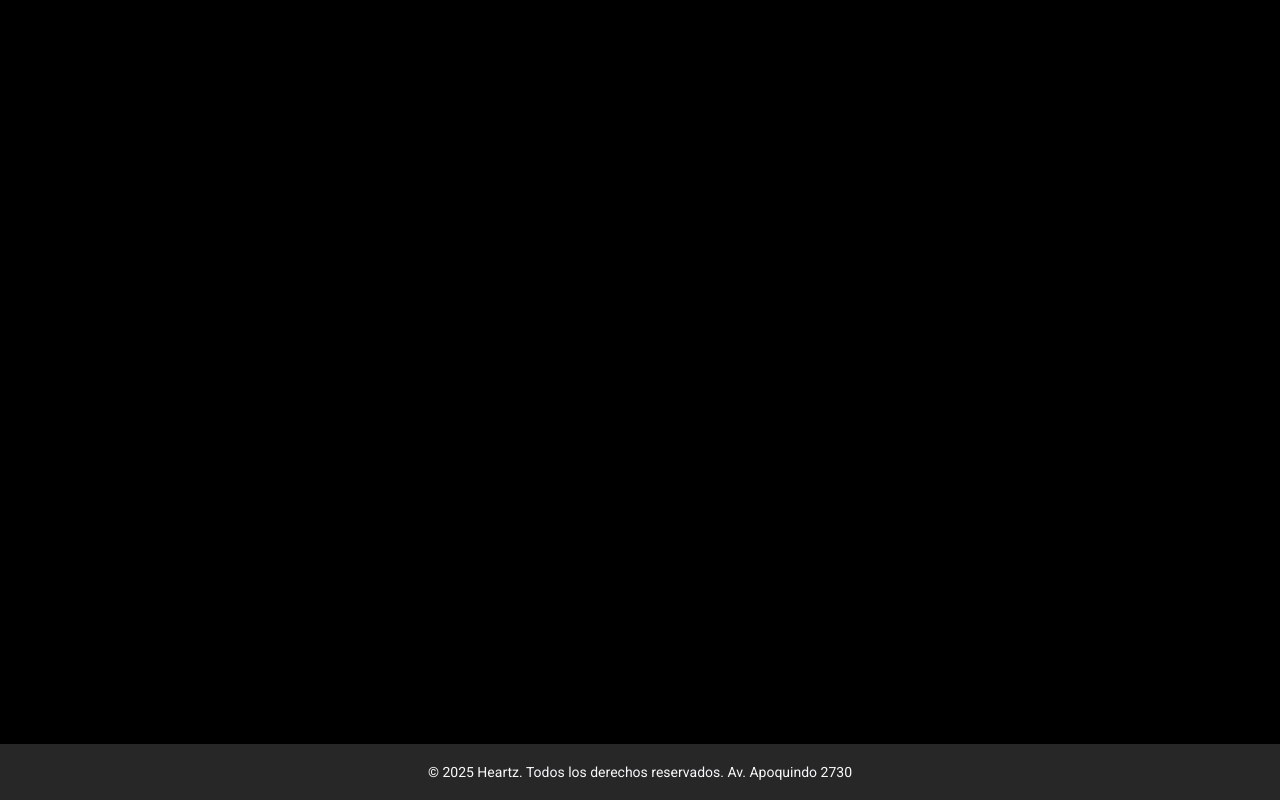
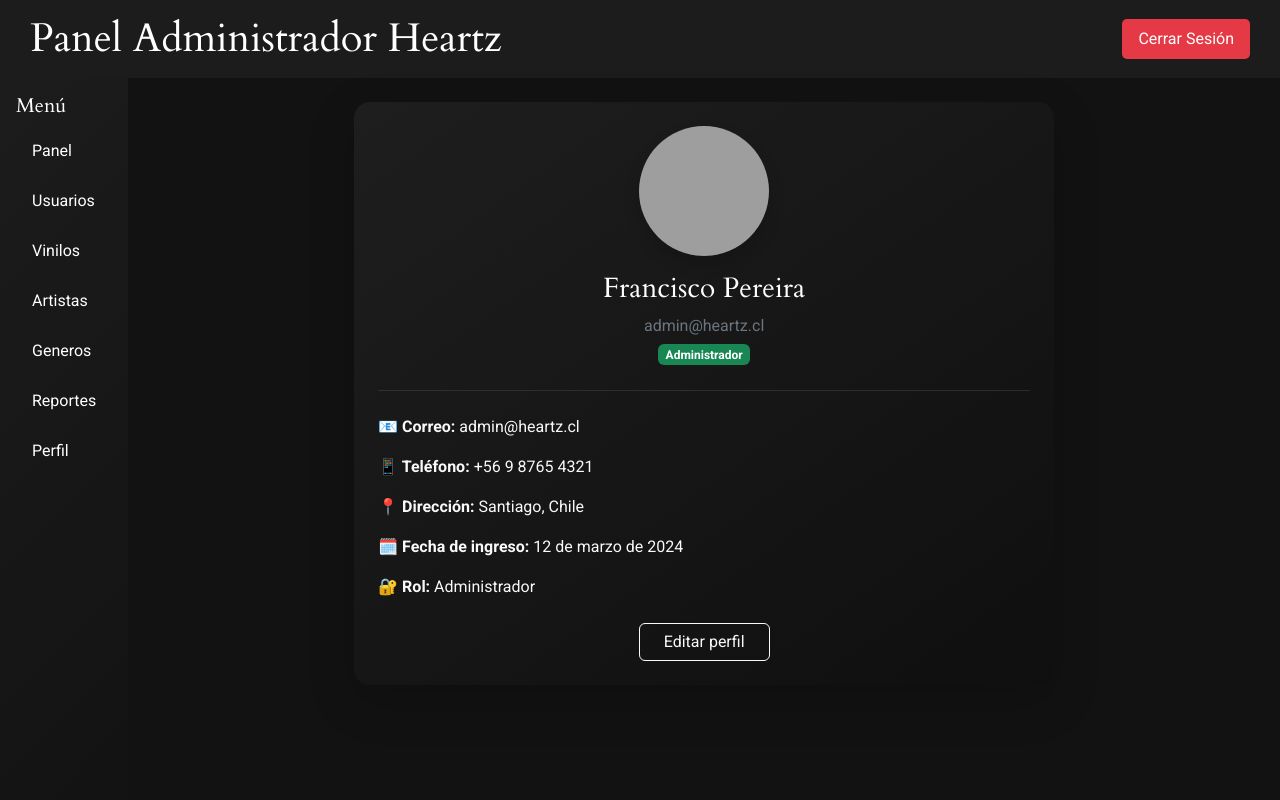
Before and after one commit to Bvnddit/heartz-web, a React (Vite) app: page /heartz-web/admin-perfil in a window 1280 px wide. Shown: the top 800 px of the page. Built offline with nearby package versions, Linux system fonts and the light colour scheme; grey boxes are pictures that could not be loaded.

Commit message:
Creacion AdminPerfil

```diff
--- a/src/App.jsx
+++ b/src/App.jsx
@@ -19,6 +19,7 @@ import AdminGeneros from "./pages/AdminGeneros";
 import Carrito from "./pages/Carrito";
 import Compra from "./pages/Compra.jsx";
 import Compraok from "./pages/Compra-ok.jsx";
+import AdminPerfil from "./pages/AdminPerfil.jsx";
 
 function AppContent() {
   const location = useLocation();
@@ -50,6 +51,7 @@ function AppContent() {
           <Route path="/admin-artistas" element={<AdminArtistas />} />
           <Route path="/admin-vinilos" element={<AdminVinilos />} />
           <Route path="/admin-generos" element={<AdminGeneros />} />
+          <Route path="/admin-perfil" element={<AdminPerfil />} />
         </Routes>
       </div>
       <Footer />
--- /dev/null
+++ b/src/pages/AdminPerfil.jsx
@@ -0,0 +1,70 @@
+import React from "react";
+import HeaderAdmin from "../components/HeaderAdmin";
+import Footer from "../components/Footer";
+import BarraLateralAdmin from "../components/BarraLateralAdmin";
+
+function AdminPerfil() {
+  // Datos falsos simulados
+  const perfil = {
+    nombre: "Francisco Pereira",
+    correo: "admin@heartz.cl",
+    rol: "Administrador",
+    telefono: "+56 9 8765 4321",
+    fechaIngreso: "12 de marzo de 2024",
+    direccion: "Santiago, Chile",
+    imagen: "https://cdn-icons-png.flaticon.com/512/3135/3135715.png",
+  };
+
+  return (
+    <>
+      <HeaderAdmin />
+
+      <div className="d-flex">
+        <BarraLateralAdmin />
+
+        {/* Contenido principal */}
+        <div className="flex-grow-1 p-4 text-light" style={{ backgroundColor: "#121212", minHeight: "100vh" }}>
+          <div
+            className="p-4 rounded-4 shadow-lg"
+            style={{
+              background: "linear-gradient(145deg, #1e1e1e, #0f0f0f)",
+              maxWidth: "700px",
+              margin: "0 auto",
+            }}
+          >
+            <div className="text-center mb-4">
+              <img
+                src={perfil.imagen}
+                alt="Perfil"
+                className="rounded-circle shadow"
+                width="130"
+                height="130"
+              />
+              <h3 className="mt-3">{perfil.nombre}</h3>
+              <p className="text-secondary mb-1">{perfil.correo}</p>
+              <span className="badge bg-success">{perfil.rol}</span>
+            </div>
+
+            <hr className="border-secondary" />
+
+            <div className="mt-4">
+              <p><strong>📧 Correo:</strong> {perfil.correo}</p>
+              <p><strong>📱 Teléfono:</strong> {perfil.telefono}</p>
+              <p><strong>📍 Dirección:</strong> {perfil.direccion}</p>
+              <p><strong>🗓️ Fecha de ingreso:</strong> {perfil.fechaIngreso}</p>
+              <p><strong>🔐 Rol:</strong> {perfil.rol}</p>
+            </div>
+
+            <div className="text-center mt-4">
+              <button className="btn btn-outline-light px-4">Editar perfil</button>
+            </div>
+          </div>
+        </div>
+      </div>
+
+      <Footer />
+    </>
+  );
+}
+
+export default AdminPerfil;
```
